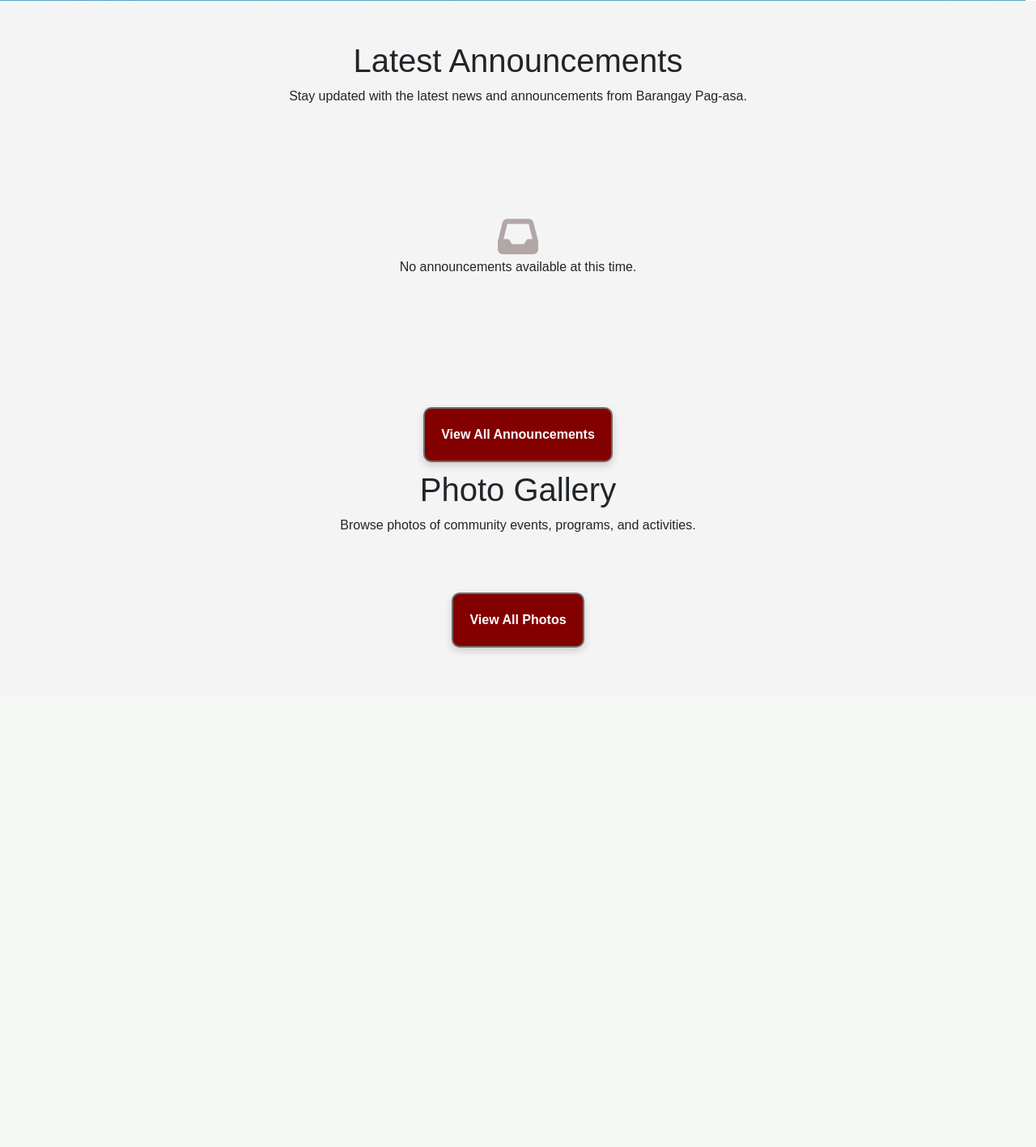
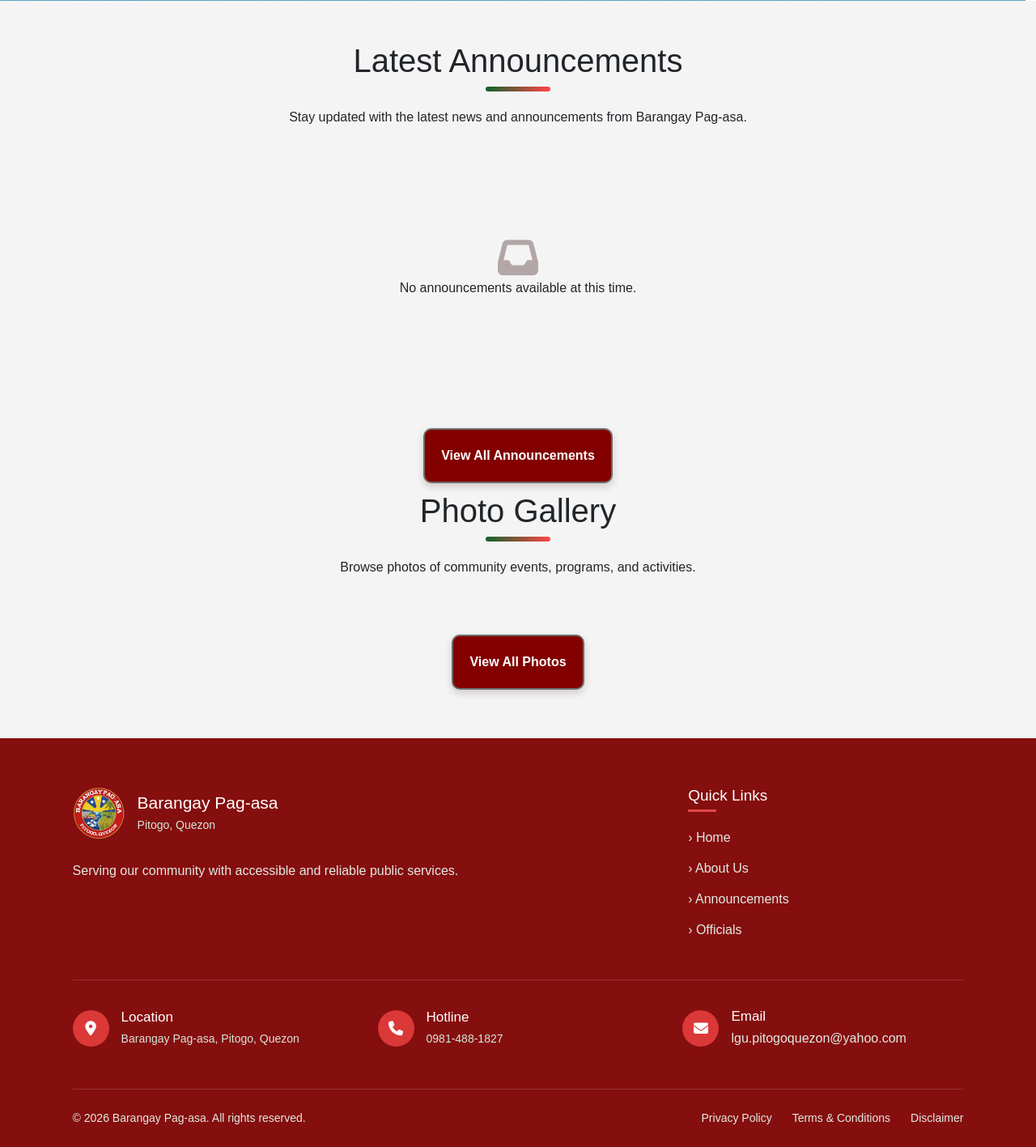
Before and after one commit to rioverosalthea-creator/Mini-Capstone, a PHP site: page /announcement.php in a window 1280 px wide. Shown: the part 799-2216 px from the top of the page at 81% size. Before the commit the page ends 1607 px from the top, so only its background shows below. Run offline with PHP 8.4, Linux system fonts and the light colour scheme.

Commit message:
naglagay ako footer sa announcement

```diff
--- a/announcement.php
+++ b/announcement.php
@@ -62,6 +62,7 @@
         <div class ="Latest">
             <div class="announcement2">
                 <h1> Latest Announcements</h1>
+                <div class="heading-line"></div>
                 <p>Stay updated with the latest news and announcements from Barangay Pag-asa.</p>
             </div>
 
@@ -110,6 +111,7 @@
             <div class="ug-latest-container">
                 <div class="ug-header-content">
                     <h1>Photo Gallery</h1>
+                    <div class="heading-line"></div>
                     <p>Browse photos of community events, programs, and activities.</p>
                 </div>
                 <div class="ug-button-wrap">
@@ -131,7 +133,7 @@
                     </div>
 
                     <div class="ug-custom-modal-body">
-                        <p>(Click to view full image)</p>
+                        <p>(Click to view full photo)</p>
                         <div class="ug-grid-container">
                             <div class="ug-item-card">
                                 <img src="pitogobg.jpg" alt="Gallery Image 1" onclick="previewUgImage(this)">
@@ -172,6 +174,86 @@
         </div>
     </section>
 </section>
+
+<footer class="footer">
+    <div class="footer-container">
+
+        <div class="footer-about">
+            <div class="footer-brand">
+                <img src="logo.png" alt="Barangay Logo">
+
+                <div>
+                    <h3>Barangay Pag-asa</h3>
+                    <p>Pitogo, Quezon</p>
+                </div>
+            </div>
+
+            <p class="footer-description">
+                Serving our community with accessible and reliable
+                public services.
+            </p>
+        </div>
+
+        <div class="footer-links">
+            <h3>Quick Links</h3>
+
+            <a href="#home">› Home</a>
+            <a href="AboutUs.php">› About Us</a>
+            <a href="announcement.php">› Announcements</a>
+            <a href="official.php">› Officials</a>
+        </div>
+
+    </div>
+
+    <div class="footer-contact">
+
+        <div class="contact-item">
+            <div class="contact-icon">
+                <i class="fas fa-map-marker-alt"></i>
+            </div>
+
+            <div>
+                <h4>Location</h4>
+                <p>Barangay Pag-asa, Pitogo, Quezon</p>
+            </div>
+        </div>
+
+        <div class="contact-item">
+            <div class="contact-icon">
+                <i class="fas fa-phone"></i>
+            </div>
+
+            <div>
+                <h4>Hotline</h4>
+                <p>0981-488-1827</p>
+            </div>
+        </div>
+
+        <div class="contact-item">
+            <div class="contact-icon">
+                <i class="fas fa-envelope"></i>
+            </div>
+
+            <div>
+                <h4>Email</h4>
+                <a href="mailto: lgu.pitogoquezon@yahoo.com"> lgu.pitogoquezon@yahoo.com</a></p>
+            </div>
+        </div>
+
+    </div>
+
+    <div class="footer-bottom">
+
+        <p>© 2026 Barangay Pag-asa. All rights reserved.</p>
+
+        <div class="footer-legal">
+            <a href="#">Privacy Policy</a>
+            <a href="#">Terms & Conditions</a>
+            <a href="#">Disclaimer</a>
+        </div>
+    </div>
+</footer>
+
 <script src="https://cdn.jsdelivr.net/npm/bootstrap@5.3.2/dist/js/bootstrap.bundle.min.js"></script>
 <script src="script.js"></script>
 </body>
```
